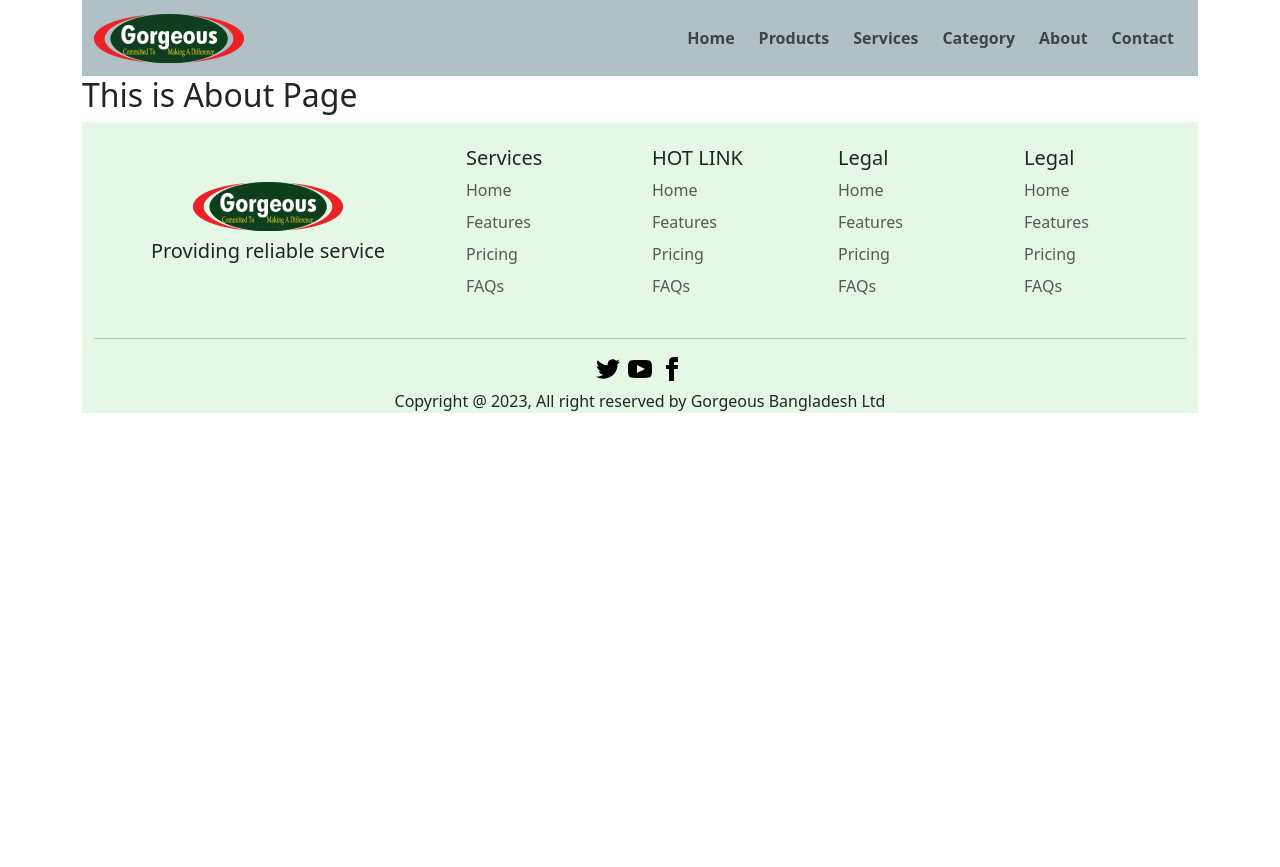
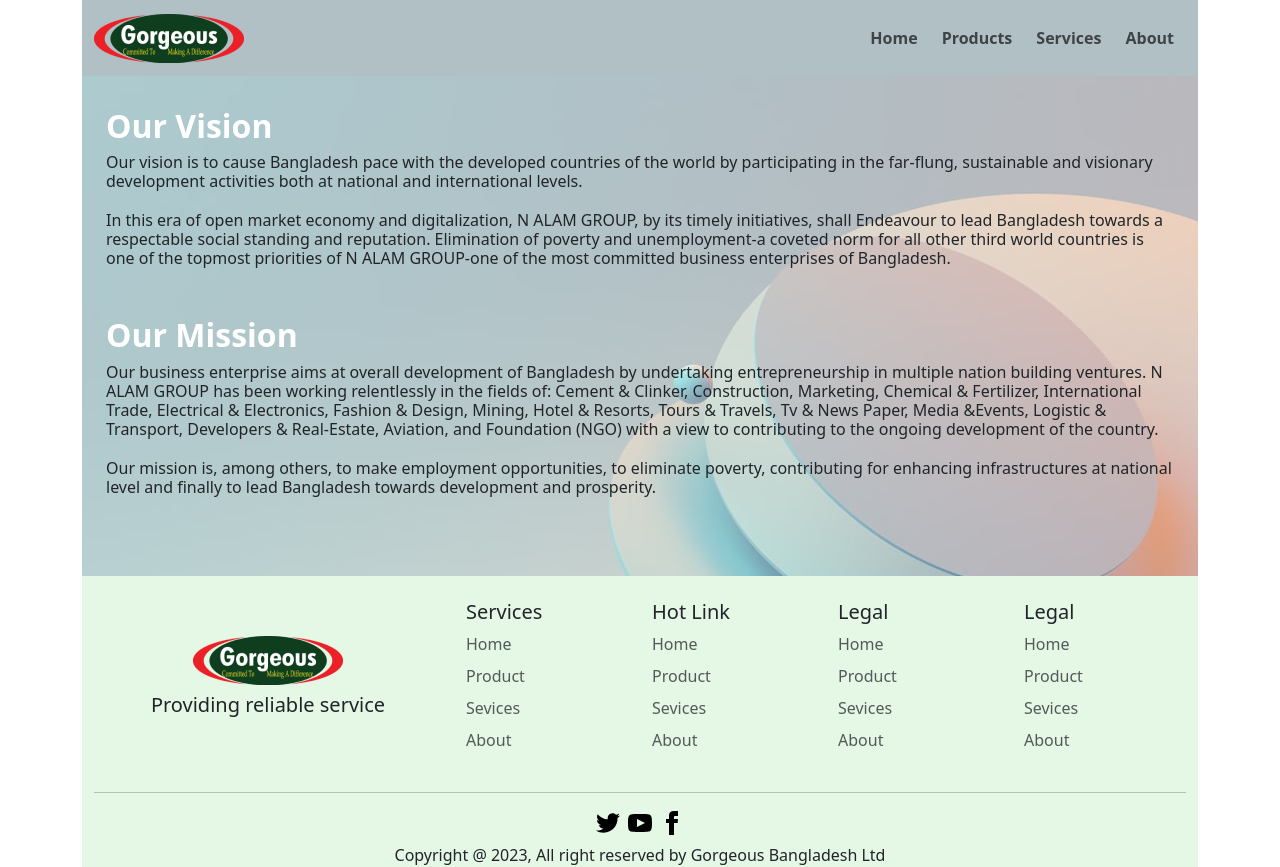
Before and after one commit to tuhinshuvra/gorgeousBangladeshLimited, a React (Create React App) app: page /about in a window 1280 px wide. Before the commit the page ends 800 px from the top, so only its background shows below. Built offline with nearby package versions, Linux system fonts and the light colour scheme.

Commit message:
some section data updated

```diff
--- a/src/Pages/About/About.js
+++ b/src/Pages/About/About.js
@@ -3,7 +3,27 @@ import React from 'react';
 const About = () => {
     return (
         <div>
-            <h2>This is About Page</h2>
+            <div className='hero_bg d-flex justify-content-center align-items-center '>
+                <div className="px-4">
+                    <div className=" mx-auto">
+                        <div className="">
+                            <h2 className=' fw-bold text-white'>Our Vision</h2>
+                            <h6 className=' text'>
+                                Our vision is to cause Bangladesh pace with the developed countries of the world by participating in the far-flung, sustainable and visionary development activities both at national and international levels. <br /> <br /> In this era of open market economy and digitalization, N ALAM GROUP, by its timely initiatives, shall Endeavour to lead Bangladesh towards a respectable social standing and reputation. Elimination of poverty and unemployment-a coveted norm for all other third world countries is one of the topmost priorities of N ALAM GROUP-one of the most committed business enterprises of Bangladesh.
+                            </h6>
+                        </div>
+                        <div className=' my-lg-5'>
+                            <h2 className=' fw-bold text-white'>Our Mission</h2>
+                            <h6>
+                                Our business enterprise aims at overall development of Bangladesh by undertaking entrepreneurship in multiple nation building ventures. N ALAM GROUP has been working relentlessly in the fields of: Cement & Clinker, Construction, Marketing, Chemical & Fertilizer, International Trade, Electrical & Electronics, Fashion & Design, Mining, Hotel & Resorts, Tours & Travels, Tv & News Paper, Media &Events, Logistic & Transport, Developers & Real-Estate, Aviation, and Foundation (NGO) with a view to contributing to the ongoing development of the country.
+                                <br /> <br />
+                                Our mission is, among others, to make employment opportunities, to eliminate poverty, contributing for enhancing infrastructures at national level and finally to lead Bangladesh towards development and prosperity.
+                            </h6>
+                        </div>
+
+                    </div>
+                </div>
+            </div>
         </div>
     );
 };
--- a/src/Pages/BusinessSegment/CatrgoryDetails.js
+++ b/src/Pages/BusinessSegment/CatrgoryDetails.js
@@ -1,10 +1,9 @@
 import React from 'react';
 
-const CatrgoryDetails = ({ details }) => {
+const CatrgoryDetails = () => {
     return (
         <div>
-            <h2>Category Details Section</h2>
-            {details}
+            <h2 className=' text-center my-lg-5'>Comming Soon <br /> Category Details Section</h2>
         </div>
     );
 };
--- a/src/Pages/Hero/Hero.js
+++ b/src/Pages/Hero/Hero.js
@@ -1,19 +1,23 @@
 import React from 'react';
 import './Hero.css';
+import { Link } from 'react-router-dom';
 
 const Hero = () => {
     return (
         <div className='hero_bg d-flex justify-content-center align-items-center '>
             <div className="px-4  text-center">
-                <h1 className="display-5 fw-bold">Gorgeous Bangladesh</h1>
+                <h1 className="display-5 fw-bold">Gorgeous Bangladesh Ltd(GBL).</h1>
                 <div className="col-lg-6 mx-auto">
-                    <p className="lead mb-4">Quickly design and customize responsive</p>
+                    <p className="lead mb-4">We build quality</p>
                     <div className="d-grid gap-2 d-sm-flex justify-content-sm-center">
-                        <button type="button" className="btn btn-success btn-lg px-4 gap-3  rounded-pill fw-bold">Explore More</button>
+                        <button type="button" className="btn btn-success btn-lg px-4 gap-3  rounded-pill fw-bold">
+                            <Link className=' text-decoration-none text-white' to="/about">
+                                Explore More
+                            </Link>
+                        </button>
                     </div>
                 </div>
             </div>
-
         </div>
     );
 };
--- a/src/Pages/Products/Product.css
+++ b/src/Pages/Products/Product.css
@@ -28,11 +28,10 @@ img {
 
 
 .title {
-    background-color: rgb(0, 0, 0, 0.5);
+    background-color: rgba(11, 138, 28, 0.261);
     /*positioned relative to parent div (container) */
     position: absolute;
-    /* bottom margin is 0 so that it
-coincides with container's bottom margin*/
+    /* bottom margin is 0 so that it coincides with container's bottom margin*/
     bottom: 0;
     color: white;
     width: 100%;
--- a/src/Pages/Shared/Footer/Footer.js
+++ b/src/Pages/Shared/Footer/Footer.js
@@ -16,40 +16,40 @@ const Footer = () => {
                     <div className="col-6 col-md-2 mb-3">
                         <h5>Services</h5>
                         <ul className="nav flex-column">
-                            <li className="nav-item mb-2"><Link href="#" className="nav-link p-0 text-muted">Home</Link></li>
-                            <li className="nav-item mb-2"><Link href="#" className="nav-link p-0 text-muted">Features</Link></li>
-                            <li className="nav-item mb-2"><Link href="#" className="nav-link p-0 text-muted">Pricing</Link></li>
-                            <li className="nav-item mb-2"><Link href="#" className="nav-link p-0 text-muted">FAQs</Link></li>
+                            <li className="nav-item mb-2"><Link to="/" className="nav-link p-0 text-muted">Home</Link></li>
+                            <li className="nav-item mb-2"><Link to="/products" className="nav-link p-0 text-muted">Product</Link></li>
+                            <li className="nav-item mb-2"><Link to="/services" className="nav-link p-0 text-muted">Sevices</Link></li>
+                            <li className="nav-item mb-2"><Link to="/about" className="nav-link p-0 text-muted">About</Link></li>
                         </ul>
                     </div>
 
                     <div className="col-6 col-md-2 mb-3">
-                        <h5>HOT LINK</h5>
+                        <h5>Hot Link</h5>
                         <ul className="nav flex-column">
-                            <li className="nav-item mb-2"><Link href="#" className="nav-link p-0 text-muted">Home</Link></li>
-                            <li className="nav-item mb-2"><Link href="#" className="nav-link p-0 text-muted">Features</Link></li>
-                            <li className="nav-item mb-2"><Link href="#" className="nav-link p-0 text-muted">Pricing</Link></li>
-                            <li className="nav-item mb-2"><Link href="#" className="nav-link p-0 text-muted">FAQs</Link></li>
+                            <li className="nav-item mb-2"><Link to="/" className="nav-link p-0 text-muted">Home</Link></li>
+                            <li className="nav-item mb-2"><Link to="/products" className="nav-link p-0 text-muted">Product</Link></li>
+                            <li className="nav-item mb-2"><Link to="/services" className="nav-link p-0 text-muted">Sevices</Link></li>
+                            <li className="nav-item mb-2"><Link to="/about" className="nav-link p-0 text-muted">About</Link></li>
                         </ul>
                     </div>
 
                     <div className="col-6 col-md-2 mb-3">
                         <h5>Legal</h5>
                         <ul className="nav flex-column">
-                            <li className="nav-item mb-2"><Link href="#" className="nav-link p-0 text-muted">Home</Link></li>
-                            <li className="nav-item mb-2"><Link href="#" className="nav-link p-0 text-muted">Features</Link></li>
-                            <li className="nav-item mb-2"><Link href="#" className="nav-link p-0 text-muted">Pricing</Link></li>
-                            <li className="nav-item mb-2"><Link href="#" className="nav-link p-0 text-muted">FAQs</Link></li>
+                            <li className="nav-item mb-2"><Link to="/" className="nav-link p-0 text-muted">Home</Link></li>
+                            <li className="nav-item mb-2"><Link to="/products" className="nav-link p-0 text-muted">Product</Link></li>
+                            <li className="nav-item mb-2"><Link to="/services" className="nav-link p-0 text-muted">Sevices</Link></li>
+                            <li className="nav-item mb-2"><Link to="/about" className="nav-link p-0 text-muted">About</Link></li>
                         </ul>
                     </div>
 
                     <div className="col-6 col-md-2 mb-3">
                         <h5>Legal</h5>
                         <ul className="nav flex-column">
-                            <li className="nav-item mb-2"><Link href="#" className="nav-link p-0 text-muted">Home</Link></li>
-                            <li className="nav-item mb-2"><Link href="#" className="nav-link p-0 text-muted">Features</Link></li>
-                            <li className="nav-item mb-2"><Link href="#" className="nav-link p-0 text-muted">Pricing</Link></li>
-                            <li className="nav-item mb-2"><Link href="#" className="nav-link p-0 text-muted">FAQs</Link></li>
+                            <li className="nav-item mb-2"><Link to="/" className="nav-link p-0 text-muted">Home</Link></li>
+                            <li className="nav-item mb-2"><Link to="/products" className="nav-link p-0 text-muted">Product</Link></li>
+                            <li className="nav-item mb-2"><Link to="/services" className="nav-link p-0 text-muted">Sevices</Link></li>
+                            <li className="nav-item mb-2"><Link to="/about" className="nav-link p-0 text-muted">About</Link></li>
                         </ul>
                     </div>
                 </div>
--- a/src/Pages/Shared/Navbar/Navbar.js
+++ b/src/Pages/Shared/Navbar/Navbar.js
@@ -27,15 +27,15 @@ const Navbar = () => {
                             <li className="nav-item">
                                 <Link className="nav-link btn btn-outline-success border-0  mx-lg-1 fw-bold" to="/services">Services</Link>
                             </li>
-                            <li className="nav-item">
+                            {/* <li className="nav-item">
                                 <Link className="nav-link btn btn-outline-success border-0  mx-lg-1 fw-bold" to="/category_details">Category</Link>
-                            </li>
+                            </li> */}
                             <li className="nav-item">
                                 <Link className="nav-link btn btn-outline-success border-0  mx-lg-1  fw-bold" to="/about">About</Link>
                             </li>
-                            <li className="nav-item">
+                            {/* <li className="nav-item">
                                 <Link className="nav-link btn btn-outline-success border-0  mx-lg-1  fw-bold" to="/contact">Contact</Link>
-                            </li>
+                            </li> */}
                             {/* <li className="nav-item">
                                 <Link className="nav-link btn btn-outline-success border-0  mx-lg-1  fw-bold" to="/login">Login</Link>
                             </li> */}
```
Also changed, not shown: src/Pages/BusinessSegment/SegmentCard.js (+5 -12 lines), src/Pages/Experience/Experience.js (+44 -1 lines), src/Pages/Products/ProductDisplay.js (+6 -6 lines), src/Pages/Routes/Routes.js (+16 -1 lines).
